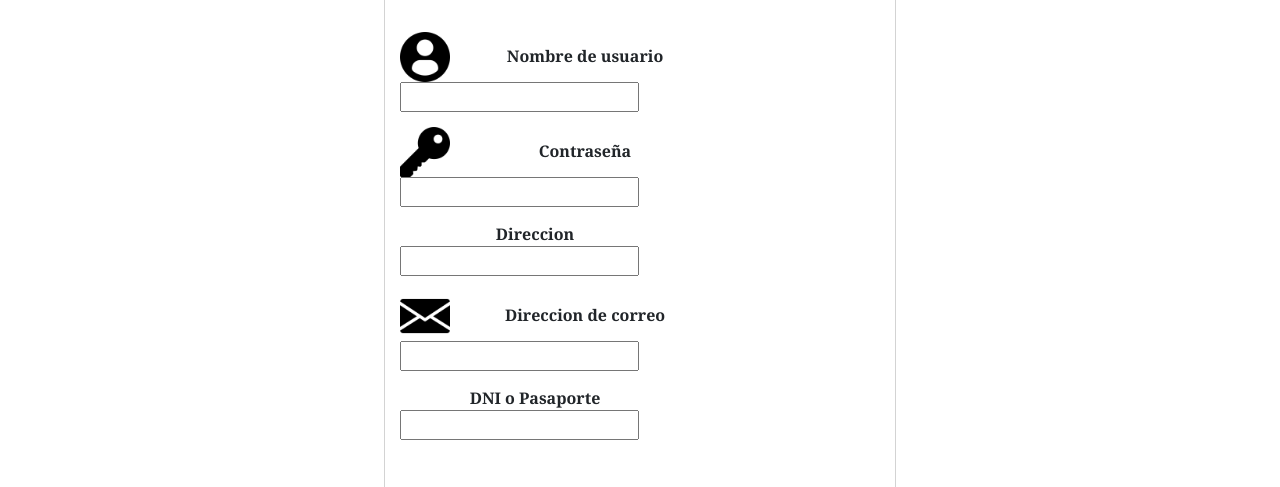
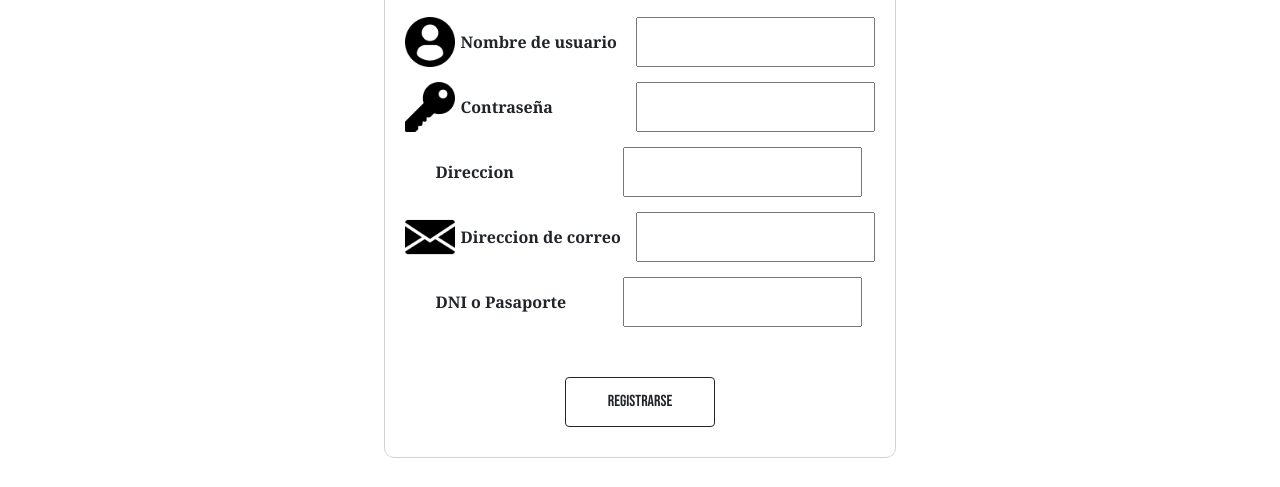
Before and after one commit to Nach0Zar/Coderhouse-DesarrolloWeb, a website: page pages/register.html in a window 1280 px wide. Shown: the part 299-786 px from the top of the page. Drawn offline with nearby package versions, Linux system fonts and the light colour scheme; a web font is replaced by a local one.

Commit message:
FixLoginRegister

```diff
--- a/pages/register.html
+++ b/pages/register.html
@@ -42,7 +42,7 @@
             <div id="registerDiv">
                 <h2>Registrarse</h2>
                 <form action="">
-                    <div id="containerLabels">
+                    <div id="container">
                         <label for="usuario" class="registerLabelForm">
                             <img src="../images/usuario.png" alt="">
                             <span>Nombre de usuario</span>
--- a/scss/style.scss
+++ b/scss/style.scss
@@ -179,29 +179,24 @@ h1{
         text-align: center;
         font-family: 'Bebas Neue', cursive;
     }
+    img{
+        @include size(auto, 50px);
+    }
 }
 #loginDiv{
     margin: 93px auto;
+
 }
 #registerDiv{
     margin: 39.5px auto;
 }
-#containerLabels{
-    display: table;
-    margin: auto auto;
-}
 .registerLabelForm, .loginLabelForm{
-    display: table;
-    vertical-align: middle;
-    img{
-        @include size(auto, 50px);
-        margin-right: 50px;
-    }
+    display: flex;
+    justify-content: space-evenly;
     span{
-        display: inline-block;
-        text-align: center;
+        display: inline-flex;
+        align-items: center;
         min-width: 170px;
-        margin-right: 50px;
         font-family: 'Noto Serif', serif;
     }
 }
```
Also changed, not shown: pages/login.html (+1 -1 lines), css/style.css, 1 other file.
